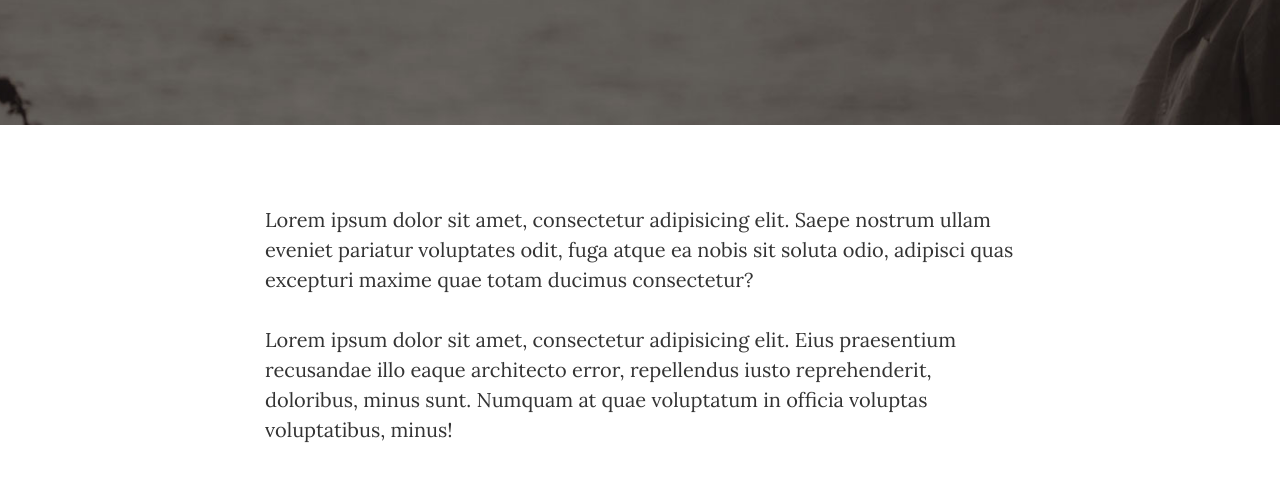
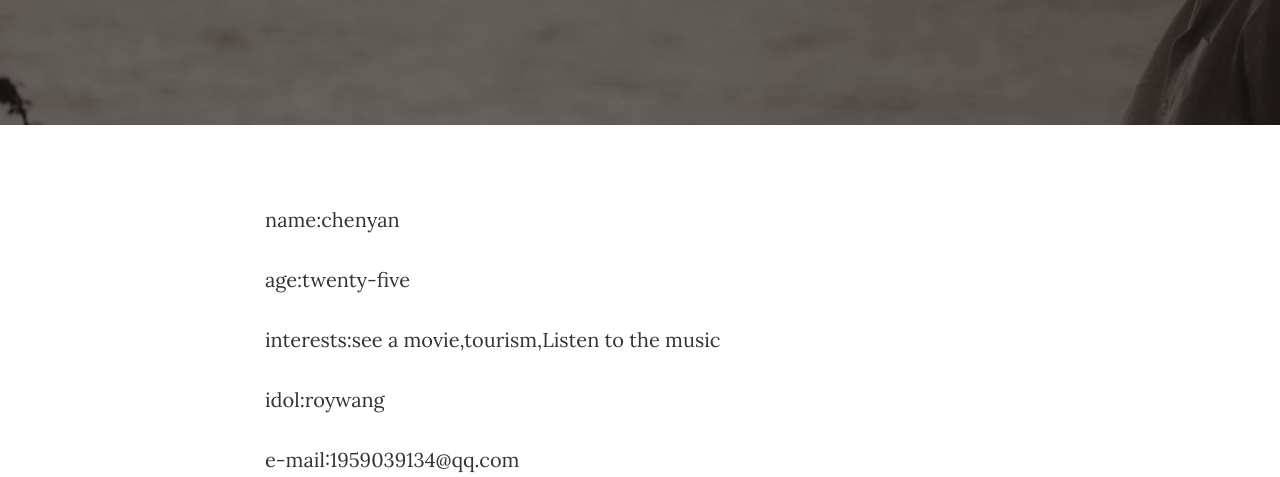
Before and after one commit to chenyanroy/chenyanroy.github.io, a website: page about.html in a window 1280 px wide. Shown: the part 323-800 px from the top of the page. Drawn offline with nearby package versions, Linux system fonts and the light colour scheme.

Commit message:
修改关于我

```diff
--- a/about.html
+++ b/about.html
@@ -87,9 +87,11 @@
     <div class="container">
         <div class="row">
             <div class="col-lg-8 col-lg-offset-2 col-md-10 col-md-offset-1">
-                <p>Lorem ipsum dolor sit amet, consectetur adipisicing elit. Saepe nostrum ullam eveniet pariatur voluptates odit, fuga atque ea nobis sit soluta odio, adipisci quas excepturi maxime quae totam ducimus consectetur?</p>
-                <p>Lorem ipsum dolor sit amet, consectetur adipisicing elit. Eius praesentium recusandae illo eaque architecto error, repellendus iusto reprehenderit, doloribus, minus sunt. Numquam at quae voluptatum in officia voluptas voluptatibus, minus!</p>
-                <p>Lorem ipsum dolor sit amet, consectetur adipisicing elit. Nostrum molestiae debitis nobis, quod sapiente qui voluptatum, placeat magni repudiandae accusantium fugit quas labore non rerum possimus, corrupti enim modi! Et.</p>
+                <p>name:chenyan</p>
+                <p>age:twenty-five</p>
+                <p>interests:see a movie,tourism,Listen to the music</p>
+                <p>idol:roywang</p>
+                <p>e-mail:1959039134@qq.com</p>
             </div>
         </div>
     </div>
```
